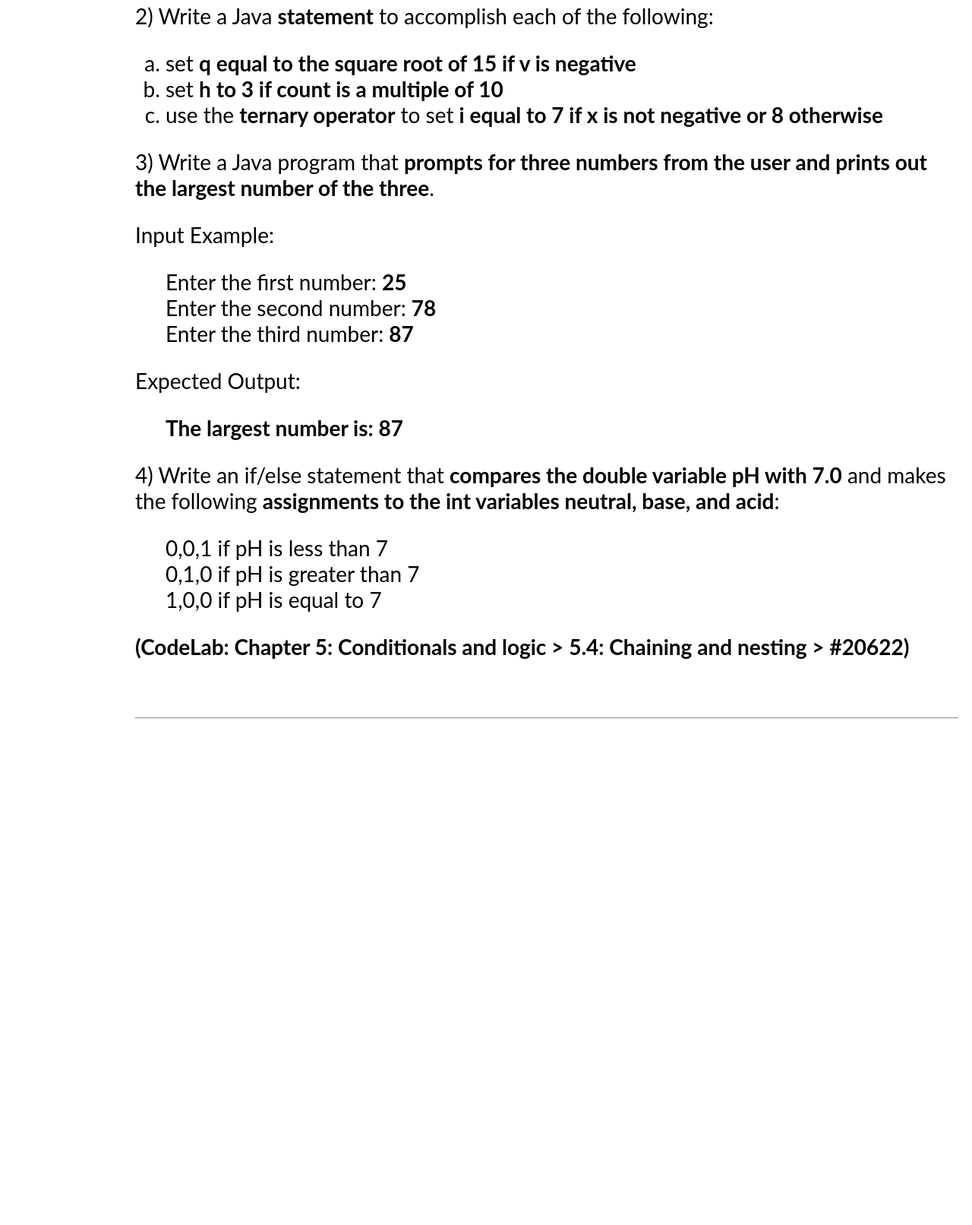
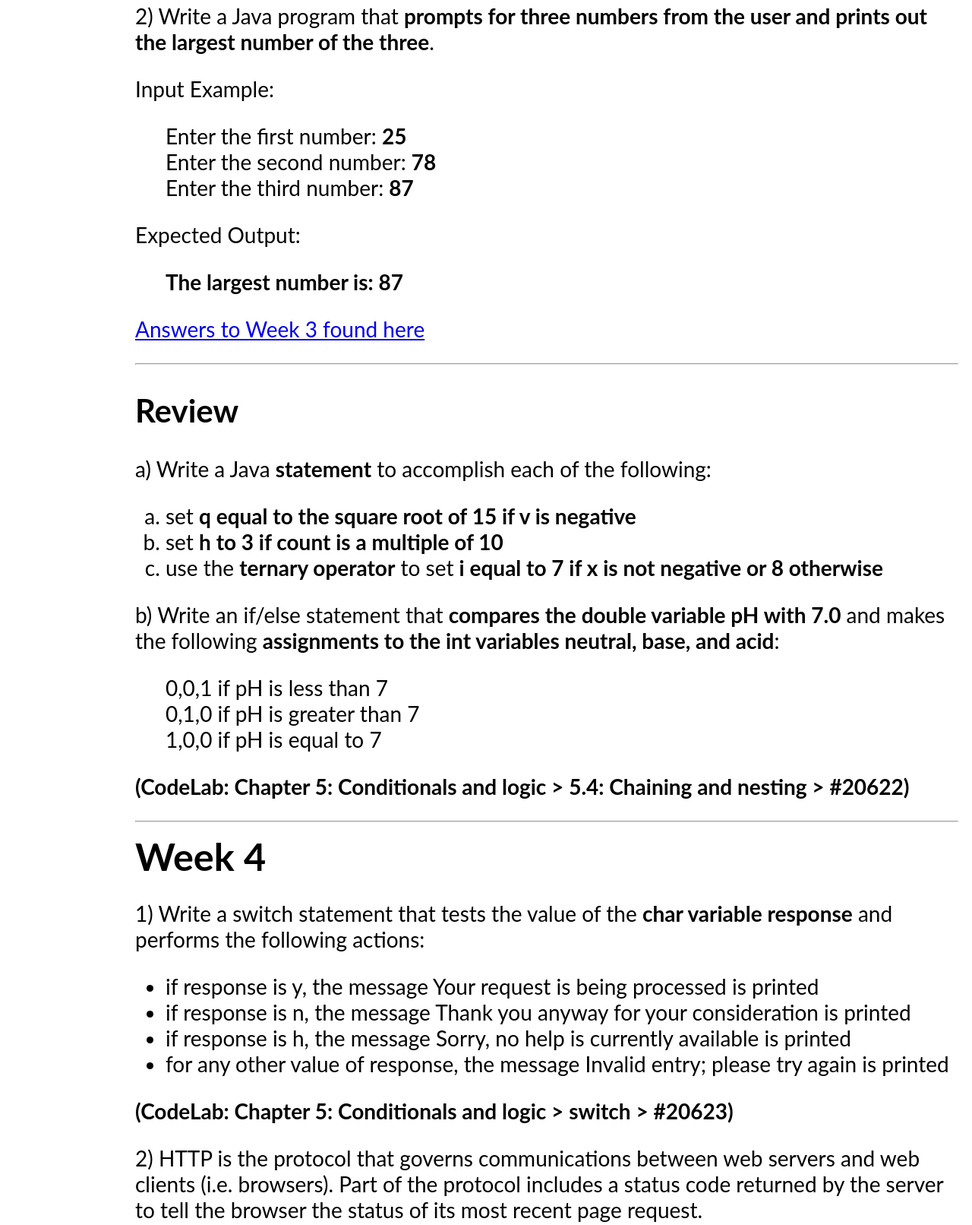
Before and after one commit to amaraauguste/amaraauguste.github.io, a plain HTML site: page courses/CISC1115/programs.html in a window 1280 px wide. Shown: the part 9838-11450 px from the top of the page at 76% size. Before the commit the page ends 10798 px from the top, so only its background shows below. Drawn offline with nearby package versions, Linux system fonts and the light colour scheme.

Commit message:
Update programs.html

```diff
--- a/courses/CISC1115/programs.html
+++ b/courses/CISC1115/programs.html
@@ -391,14 +391,7 @@ b += 2 * 3 - 1;</code></pre>
         <li><b>This number is odd.</b></li>
       </ul>
 
-      <p>2) Write a Java <b>statement</b> to accomplish each of the following:</p>
-      <ol style="list-style:lower-alpha">
-        <li>set <b>q equal to the square root of 15 if v is negative</b></li>
-        <li>set <b>h to 3 if count is a multiple of 10</b></li>
-        <li>use the <b>ternary operator</b> to set <b>i equal to 7 if x is not negative or 8 otherwise</b></li>
-      </ol>
-
-      <p>3) Write a Java program that <b>prompts for three numbers from the user and prints out the largest number of
+      <p>2) Write a Java program that <b>prompts for three numbers from the user and prints out the largest number of
           the three</b>.</p>
       <p>Input Example:</p>
       <ul style="list-style: none;">
@@ -411,7 +404,29 @@ b += 2 * 3 - 1;</code></pre>
         <li><b>The largest number is: 87</b></li>
       </ul>
 
-      <p>4) Write an if/else statement that <b>compares the double variable pH with 7.0</b> and
+
+
+
+
+
+      <p><a href="/courses/CISC1115/classwork_code/F25/Week 03 Answers.txt">Answers to Week 3 found here</a></p>
+      <hr />
+    </section>
+
+
+
+    <!--  WEEK 4 EXERCISES  -->
+    <section class="main-section" id="Week4">
+      <h2>Review</h2>
+
+       <p>a) Write a Java <b>statement</b> to accomplish each of the following:</p>
+      <ol style="list-style:lower-alpha">
+        <li>set <b>q equal to the square root of 15 if v is negative</b></li>
+        <li>set <b>h to 3 if count is a multiple of 10</b></li>
+        <li>use the <b>ternary operator</b> to set <b>i equal to 7 if x is not negative or 8 otherwise</b></li>
+      </ol>
+
+      <p>b) Write an if/else statement that <b>compares the double variable pH with 7.0</b> and
         makes the following <b>assignments to the int variables neutral, base, and acid</b>:
       <ul style="list-style: none;">
         <li>0,0,1 if pH is less than 7</li>
@@ -420,20 +435,41 @@ b += 2 * 3 - 1;</code></pre>
       </ul>
       <b>(CodeLab: Chapter 5: Conditionals and logic > 5.4: Chaining and nesting > #20622)</b></p>
 
-
-
-
-      <!--<p><a href="/courses/CISC1115/classwork_code//F25/Week 03 Answers.txt">Answers to Week 3 found here</a></p>
-      <hr />-->
-    </section>
-
-
-
-    <!--  WEEK 5 EXERCISES  -->
-    <!--<section class="main-section" id="Week4">
-      <h2>Review</h2>
-
-       <p>5) Write a Java program to <b>find the number of days in a month from a particular year</b>.
+      <hr/>
+
+       <header><b>Week 4</b></header>
+
+       <p>1) Write a switch statement that tests the value of the <b>char variable response</b> and performs the
+        following actions:</p>
+
+      <ul>
+        <li>if response is y, the message Your request is being processed is printed</li>
+        <li>if response is n, the message Thank you anyway for your consideration is printed</li>
+        <li>if response is h, the message Sorry, no help is currently available is printed</li>
+        <li>for any other value of response, the message Invalid entry; please try again is printed</li>
+      </ul>
+
+      <p><b>(CodeLab: Chapter 5: Conditionals and logic > switch > #20623)</b></p>
+
+      <p>2) HTTP is the protocol that governs communications between web servers and web clients (i.e. browsers). Part
+        of the protocol includes a status code returned by the server to tell the browser the status of its most recent
+        page request.</p>
+
+      <p>Some of the codes and their meanings are listed below:</p>
+
+      <ul>
+        <li>200, <b>OK (fulfilled)</b></li>
+        <li>403, <b>forbidden</b></li>
+        <li>404, <b>not found</b></li>
+        <li>500, <b>server error</b></li>
+      </ul>
+
+      <p>Given an <b>int variable status</b>, write a <b>switch statement</b> that prints out, on a line by itself, the
+        appropriate label from the above list based on status.</p>
+
+      <p><b>(CodeLab: Chapter 5: Conditionals and logic > switch > #20926)</b></p>
+
+       <p>3) Write a Java program to <b>find the number of days in a month from a particular year</b>.
         <br><br>First, we need to prompt the user for the month and the year:
       </p>
       <p>Input Example:</p>
@@ -471,7 +507,7 @@ b += 2 * 3 - 1;</code></pre>
         <li><b>February 2016 has 29 days</b></li>
       </ul>
 
-      <p>6) Write a Java program to check whether a person is eligible to vote or not using the switch statement.</p>
+      <p>4) Write a Java program to check whether a person is eligible to vote or not using the switch statement.</p>
       <p>This Java program checks whether a person is eligible to vote based on their age. </p>
       <ul style="list-style: none;">
         <li>The program first <b>prompts the user to enter their age</b> and uses <b>the ternary operator
@@ -541,38 +577,22 @@ b += 2 * 3 - 1;</code></pre>
         <b>(This lab will count as part of your CodeLab grade)</b>
       </p>
 
-      <p>a) Write a switch statement that tests the value of the <b>char variable response</b> and performs the
-        following actions:</p>
-
-      <ul>
-        <li>if response is y, the message Your request is being processed is printed</li>
-        <li>if response is n, the message Thank you anyway for your consideration is printed</li>
-        <li>if response is h, the message Sorry, no help is currently available is printed</li>
-        <li>for any other value of response, the message Invalid entry; please try again is printed</li>
-      </ul>
-
-      <p><b>(CodeLab: Chapter 5: Conditionals and logic > switch > #20623)</b></p>
-
-      <p>b) HTTP is the protocol that governs communications between web servers and web clients (i.e. browsers). Part
-        of the protocol includes a status code returned by the server to tell the browser the status of its most recent
-        page request.</p>
-
-      <p>Some of the codes and their meanings are listed below:</p>
-
-      <ul>
-        <li>200, <b>OK (fulfilled)</b></li>
-        <li>403, <b>forbidden</b></li>
-        <li>404, <b>not found</b></li>
-        <li>500, <b>server error</b></li>
-      </ul>
-
-      <p>Given an <b>int variable status</b>, write a <b>switch statement</b> that prints out, on a line by itself, the
-        appropriate label from the above list based on status.</p>
-
-      <p><b>(CodeLab: Chapter 5: Conditionals and logic > switch > #20926)</b></p>
-
-      <hr />
-
+     <!-- <p>
+      <a href="/courses/CISC1115/classwork_code/F25/Week 04 Answers.txt">Answers to Week 4 found here</a>
+    </p>
+
+
+      <hr />-->
+
+       </section>
+
+
+
+
+
+
+    <!--WEEK 6 EXERCISES-->
+    <!--<section class="main-section" id="Week5">
 
       <header><b>Week 4</b></header>
 
@@ -607,17 +627,9 @@ b += 2 * 3 - 1;</code></pre>
 
 
 
-    </section>
-
-    <p>
-      <a href="/courses/CISC1115/classwork_code/Week 05 Answers.txt">Answers to Week 4 found here</a>
-    </p>
 
     <hr />-->
 
-
-    <!--WEEK 6 EXERCISES-->
-    <!--<section class="main-section" id="Week5">
 
 
       <h2>Review</h2>
```
